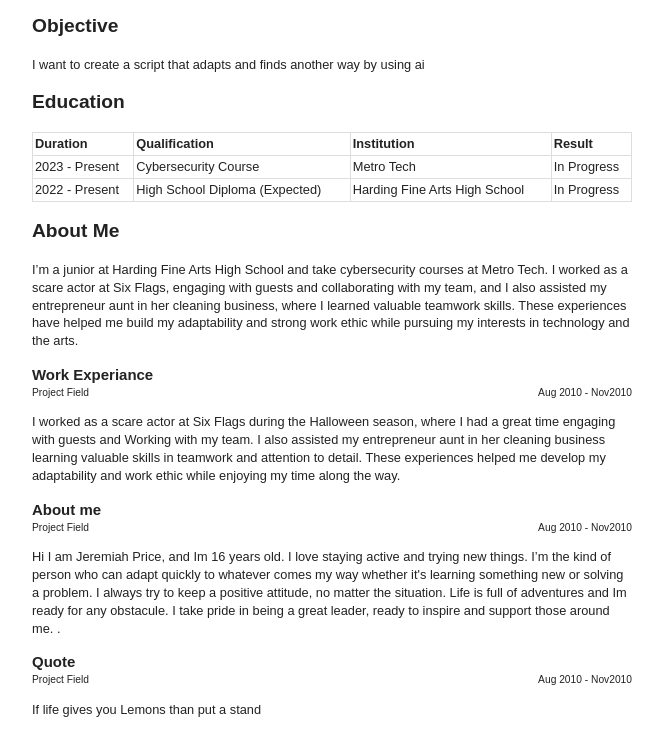
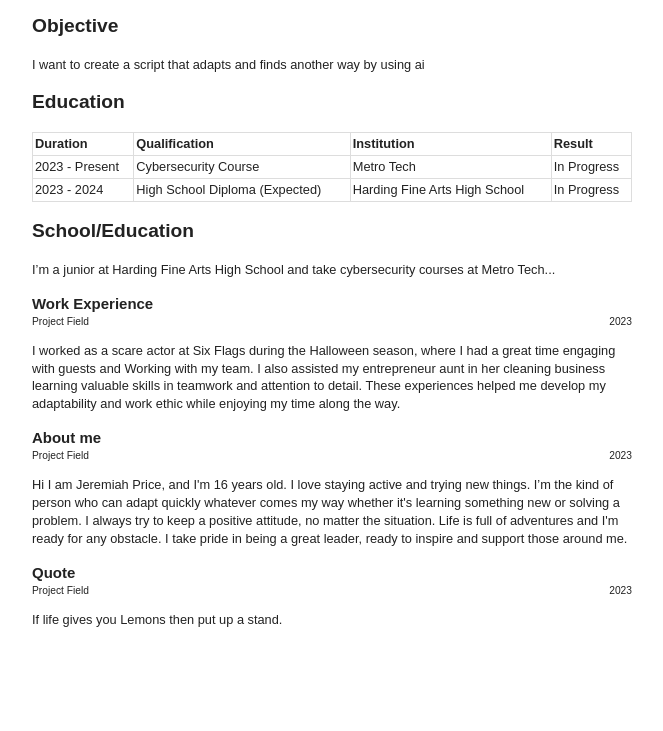
Before and after one commit to JerryLostdawg/JerryLostdawg.github.io.old, a plain HTML site: page index.html in a window 1280 px wide. Shown: the part 109-840 px from the top of the page, without its empty margins (308-971 px from the left). After the commit the page ends 800 px from the top, so only its background shows below. Drawn offline with Linux system fonts and the light colour scheme.

Commit message:
Update index.html

```diff
--- a/index.html
+++ b/index.html
@@ -57,7 +57,7 @@
 				</tr>
 
 				<tr> <!-- row2 -->
-				<td>2022 - Present</td>
+					<td>2023 - 2024</td>
 					<td>High School Diploma (Expected)</td>
 					<td>Harding Fine Arts High School</td>
 					<td>In Progress</td>
@@ -69,16 +69,16 @@
 		</section>
 
 		<section id="AboutMe">
-	<h2 class="title">About Me</h2>
+			<h2 class="title">School/Education</h2>
 			<div class="description">
-		<p>I’m a junior at Harding Fine Arts High School and take cybersecurity courses at Metro Tech. I worked as a scare actor at Six Flags, engaging with guests and collaborating with my team, and I also assisted my entrepreneur aunt in her cleaning business, where I learned valuable teamwork skills. These experiences have helped me build my adaptability and strong work ethic while pursuing my interests in technology and the arts.</p>
+				<p>I’m a junior at Harding Fine Arts High School and take cybersecurity courses at Metro Tech...</p>
 			</div> <!-- end description -->
 
 				<!-- Project 1 -->
 				<section class="project">
-					<h3 class="title">Work Experiance</h3>
+					<h3 class="title">Work Experience</h3>
 					<div class="meta">
-						<span class="field">Project Field</span> <span class="date">Aug 2010 - Nov2010</span>
+						<span class="field">Project Field</span> <span class="date">2023</span>
 					</div>
 					<p class="description"> I worked as a scare actor at Six Flags during the Halloween season, where I had a great time engaging with guests and Working with my team. I also assisted my entrepreneur aunt in her cleaning business learning valuable skills in teamwork and attention to detail. These experiences helped me develop my adaptability and work ethic while enjoying my time along the way. </p>
 				</section> <!-- end project description -->
@@ -87,11 +87,9 @@
 				<section class="project">
 					<h3 class="title">About me</h3>
 					<div class="meta">
-						<span class="field">Project Field</span> <span class="date">Aug 2010 - Nov2010</span>
+						<span class="field">Project Field</span> <span class="date">2023</span>
 					</div>
-					<p class="description">Hi I am Jeremiah Price, and Im 16 years old. I love staying active and trying new things. I’m the kind of person who can adapt quickly to whatever comes my way whether it's learning something new or solving a problem. I always try to keep a positive attitude, no matter the situation. Life is full of adventures and Im ready for any obstacule. I take pride in being a great leader, ready to inspire and support those around me.
-
-. </p>
+					<p class="description">Hi I am Jeremiah Price, and I'm 16 years old. I love staying active and trying new things. I’m the kind of person who can adapt quickly whatever comes my way whether it's learning something new or solving a problem. I always try to keep a positive attitude, no matter the situation. Life is full of adventures and I'm ready for any obstacle. I take pride in being a great leader, ready to inspire and support those around me.</p>
 				</section> <!-- end project description -->
 
 
@@ -99,9 +97,9 @@
 				<section class="project">
 					<h3 class="title">Quote</h3>
 					<div class="meta">
-						<span class="field">Project Field</span> <span class="date">Aug 2010 - Nov2010</span>
+						<span class="field">Project Field</span> <span class="date">2023</span>
 					</div>
-					<p class="description">If life gives you Lemons than put a stand </p>
+					<p class="description">If life gives you Lemons then put up a stand.</p>
 				</section> <!-- end project description -->
 
 				</div> <!-- end description -->
@@ -112,7 +110,7 @@
 
 
 
-		<!-- Scholistics Achievements -->
+		<!-- Scholastic Achievements -->
 
 
 
@@ -122,7 +120,7 @@
 		<!-- Extra-Curricular Activities -->
 
 
-		<!-- Personal Informations -->
+		<!-- Personal Information -->
 
 
 		<!-- References -->
```
Lines whose indentation alone changed are shown as unchanged.
